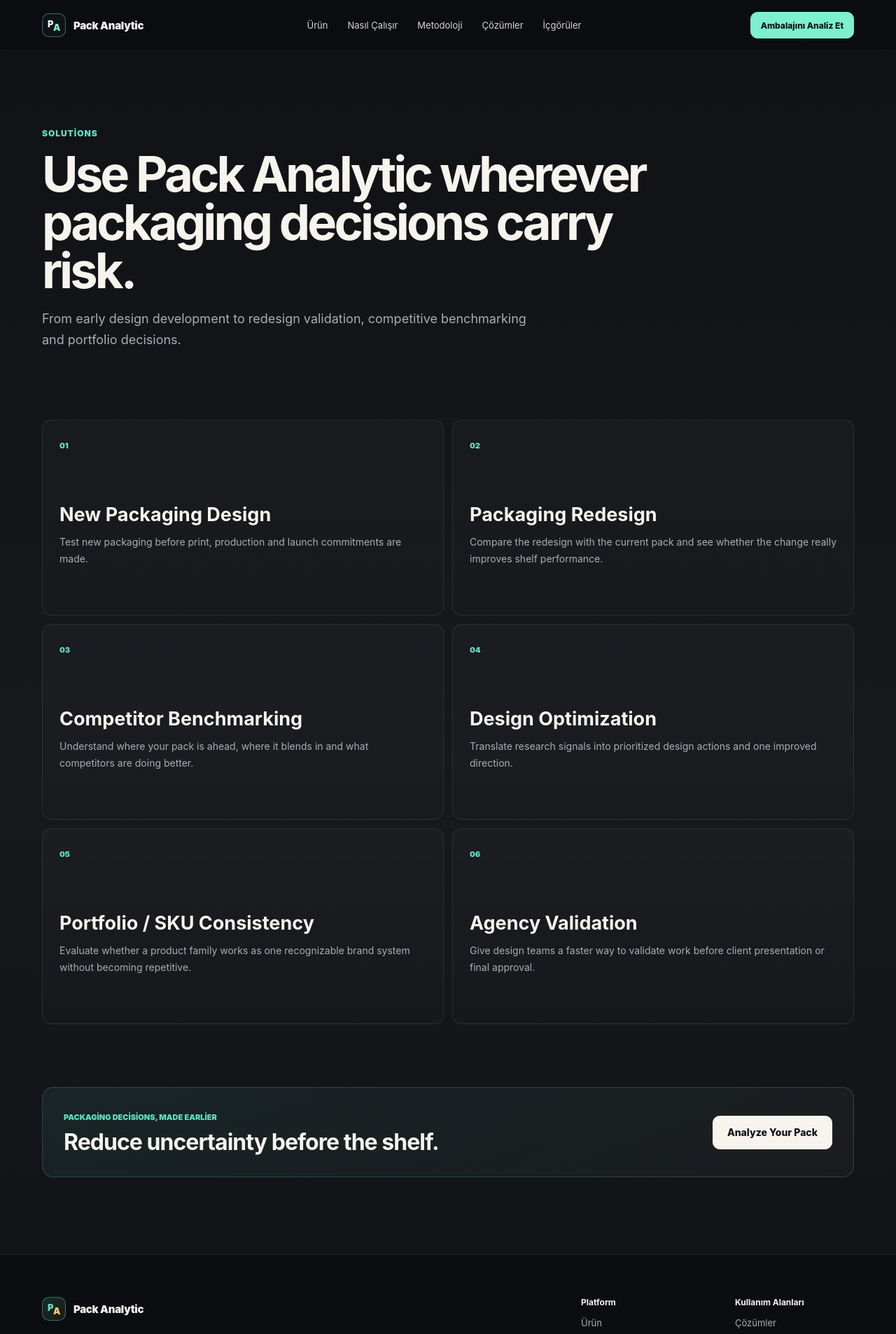
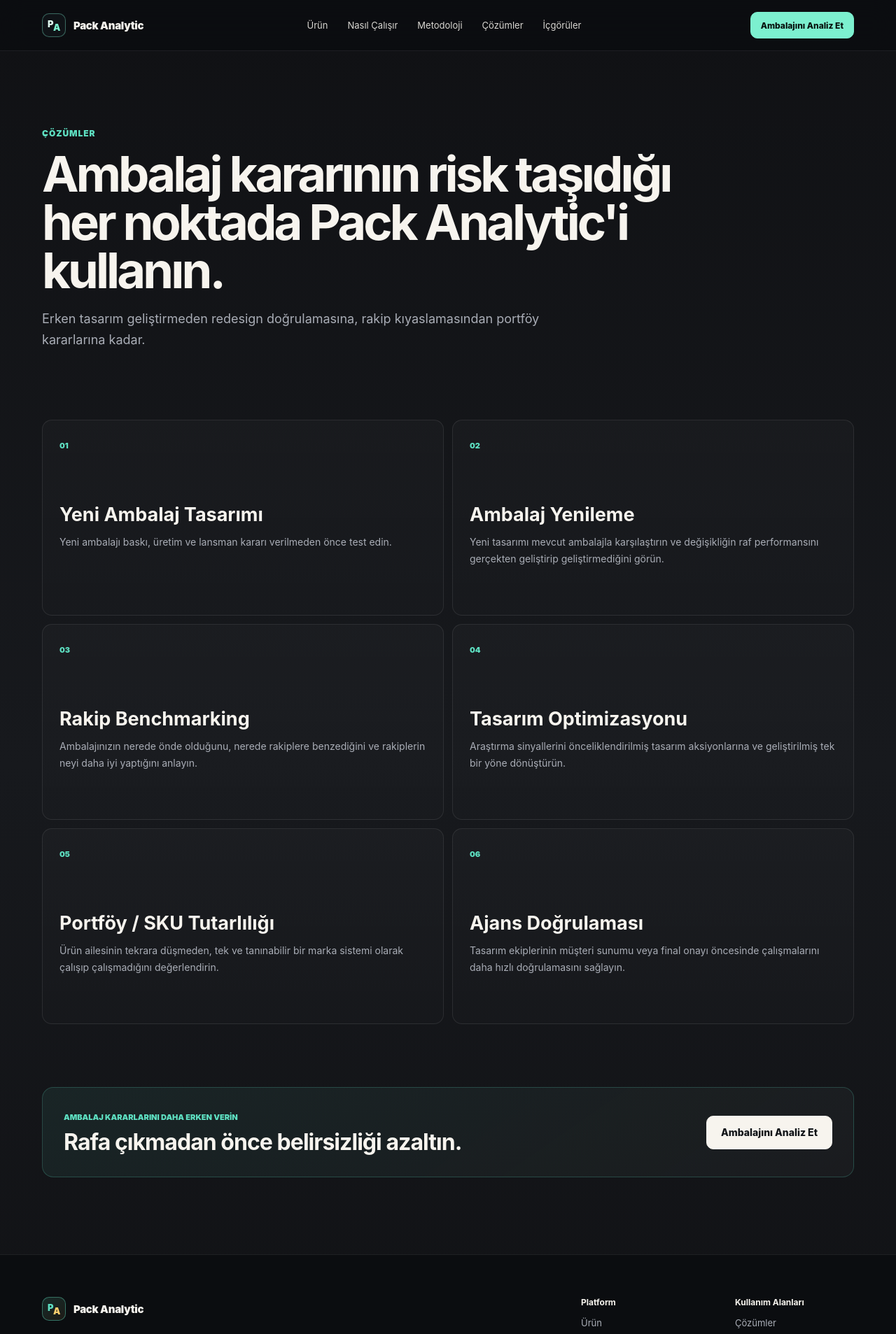
Before and after one commit to tasarist/RAF1, a Next.js app: page /solutions in a window 1280 px wide. Shown: the top 1907 px of the page at 70% size. Built offline with nearby package versions, Linux system fonts and the light colour scheme.

Commit message:
Translate solutions page to Turkish

```diff
--- a/app/solutions/page.tsx
+++ b/app/solutions/page.tsx
@@ -3,12 +3,12 @@
 import { SiteFooter } from "@/components/SiteFooter";
 
 const solutions = [
-  ["New Packaging Design", "Test new packaging before print, production and launch commitments are made."],
-  ["Packaging Redesign", "Compare the redesign with the current pack and see whether the change really improves shelf performance."],
-  ["Competitor Benchmarking", "Understand where your pack is ahead, where it blends in and what competitors are doing better."],
-  ["Design Optimization", "Translate research signals into prioritized design actions and one improved direction."],
-  ["Portfolio / SKU Consistency", "Evaluate whether a product family works as one recognizable brand system without becoming repetitive."],
-  ["Agency Validation", "Give design teams a faster way to validate work before client presentation or final approval."],
+  ["Yeni Ambalaj Tasarımı", "Yeni ambalajı baskı, üretim ve lansman kararı verilmeden önce test edin."],
+  ["Ambalaj Yenileme", "Yeni tasarımı mevcut ambalajla karşılaştırın ve değişikliğin raf performansını gerçekten geliştirip geliştirmediğini görün."],
+  ["Rakip Benchmarking", "Ambalajınızın nerede önde olduğunu, nerede rakiplere benzediğini ve rakiplerin neyi daha iyi yaptığını anlayın."],
+  ["Tasarım Optimizasyonu", "Araştırma sinyallerini önceliklendirilmiş tasarım aksiyonlarına ve geliştirilmiş tek bir yöne dönüştürün."],
+  ["Portföy / SKU Tutarlılığı", "Ürün ailesinin tekrara düşmeden, tek ve tanınabilir bir marka sistemi olarak çalışıp çalışmadığını değerlendirin."],
+  ["Ajans Doğrulaması", "Tasarım ekiplerinin müşteri sunumu veya final onayı öncesinde çalışmalarını daha hızlı doğrulamasını sağlayın."],
 ];
 
 export default function SolutionsPage() {
@@ -17,9 +17,9 @@
       <SiteHeader />
       <main className="pa-main">
         <section className="container pa-page-hero">
-          <div className="pa-kicker">Solutions</div>
-          <h1>Use Pack Analytic wherever packaging decisions carry risk.</h1>
-          <p>From early design development to redesign validation, competitive benchmarking and portfolio decisions.</p>
+          <div className="pa-kicker">Çözümler</div>
+          <h1>Ambalaj kararının risk taşıdığı her noktada Pack Analytic'i kullanın.</h1>
+          <p>Erken tasarım geliştirmeden redesign doğrulamasına, rakip kıyaslamasından portföy kararlarına kadar.</p>
         </section>
         <section className="container pa-solution-grid">
           {solutions.map(([title, body], i) => (
@@ -29,8 +29,8 @@
           ))}
         </section>
         <section className="container pa-wide-cta">
-          <div><span>Packaging decisions, made earlier</span><h2>Reduce uncertainty before the shelf.</h2></div>
-          <Link href="/analyze" className="pa-button">Analyze Your Pack</Link>
+          <div><span>Ambalaj kararlarını daha erken verin</span><h2>Rafa çıkmadan önce belirsizliği azaltın.</h2></div>
+          <Link href="/analyze" className="pa-button">Ambalajını Analiz Et</Link>
         </section>
       </main>
       <SiteFooter />
```
